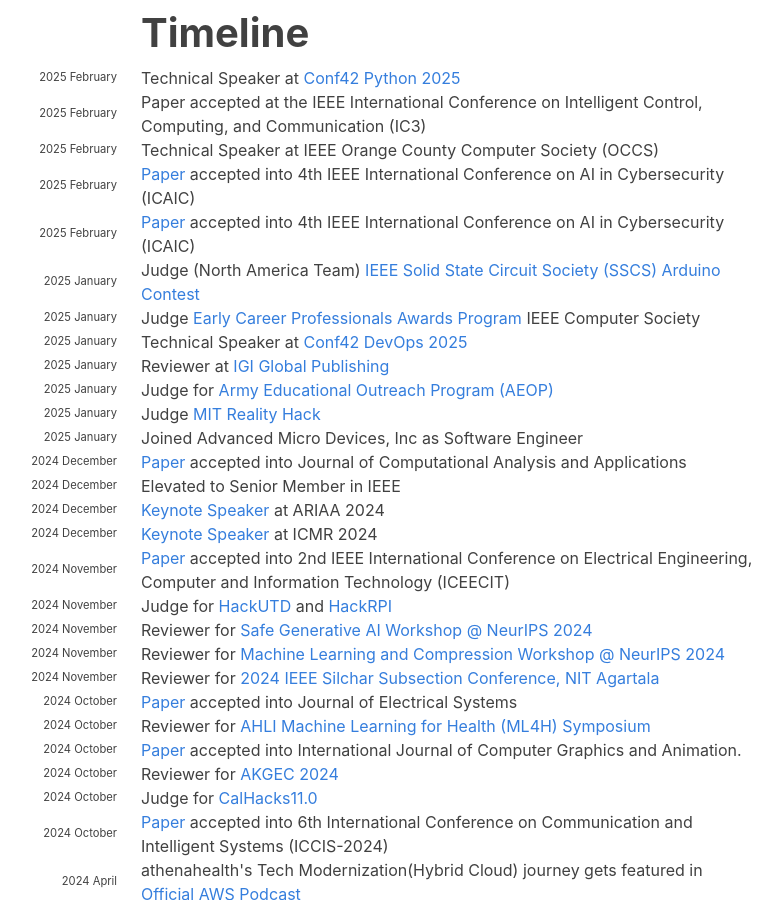
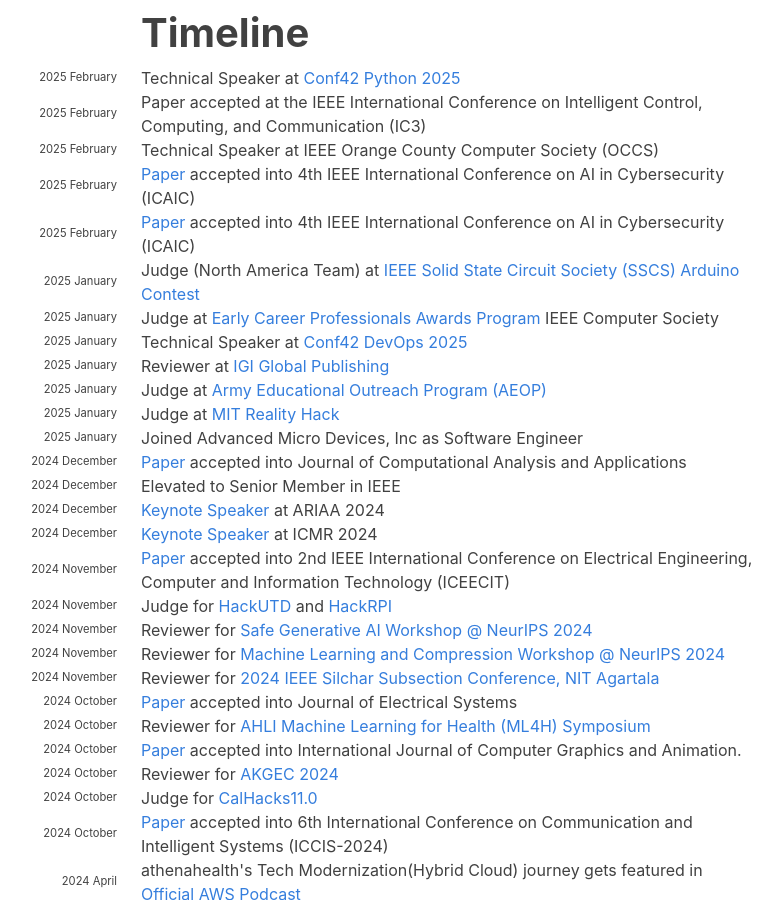
Before and after one commit to hariharanragothaman/hariharanragothaman.github.io, a Jekyll site: the page built from index.md, in a window 1280 px wide and 900 px high, scrolled down 820 px. Shown: the whole window, without its empty margins (191-973 px from the left). Built offline with Jekyll 4.4.1, drawn with Linux system fonts in a browser that asks for light colours; nearby versions of some CDN libraries; some web fonts are replaced.

Commit message:
Polishes and Updates

```diff
--- a/_data/news.yaml
+++ b/_data/news.yaml
@@ -27,11 +27,11 @@
 
 - year: 2025
   year-extra: January
-  description: Judge (North America Team) <a href="https://www.sscs-arduino-contest.com/our-team">IEEE Solid State Circuit Society (SSCS) Arduino Contest</a>
+  description: Judge (North America Team) at <a href="https://www.sscs-arduino-contest.com/our-team">IEEE Solid State Circuit Society (SSCS) Arduino Contest</a>
 
 - year: 2025
   year-extra: January
-  description: Judge <a href="https://www.computer.org/publications/tech-news/events/computings-top-30-early-career-professionals-2024">Early Career Professionals Awards Program</a> IEEE Computer Society
+  description: Judge at <a href="https://www.computer.org/publications/tech-news/events/computings-top-30-early-career-professionals-2024">Early Career Professionals Awards Program</a> IEEE Computer Society
 
 - year: 2025
   year-extra: January
@@ -43,11 +43,11 @@
 
 - year: 2025
   year-extra: January
-  description: Judge for <a href="https://www.usaeop.com/">Army Educational Outreach Program (AEOP)</a>
+  description: Judge at <a href="https://www.usaeop.com/">Army Educational Outreach Program (AEOP)</a>
 
 - year: 2025
   year-extra: January
-  description: Judge <a href="https://www.mitrealityhack.com/about">MIT Reality Hack</a>
+  description: Judge at <a href="https://www.mitrealityhack.com/about">MIT Reality Hack</a>
 
 - year: 2025
   year-extra: January
```
